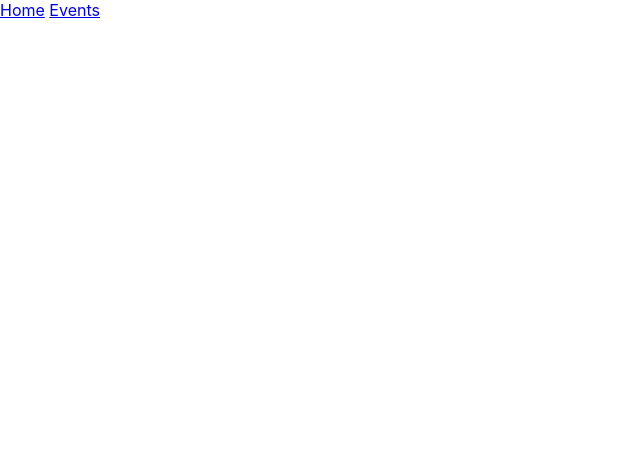
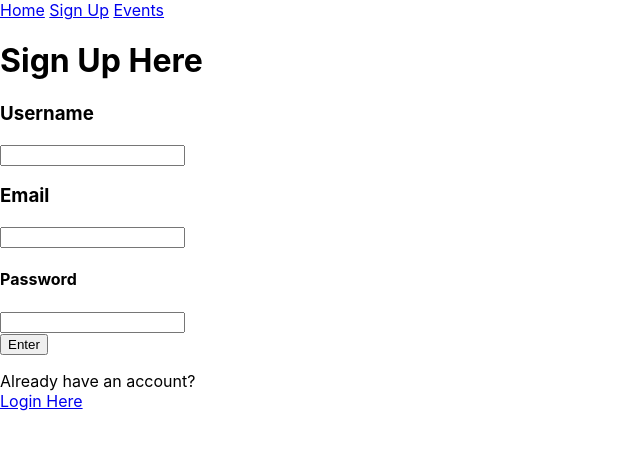
Before and after one commit to malcomowilla/my-events, a React (Create React App) app in the folder client/: page /signUp in a window 1280 px wide. Before the commit this address had no page. Shown: the top 450 px of the page, without its empty margins (0-640 px from the left). Built offline with nearby package versions, Linux system fonts and the light colour scheme; no server answers.

Commit message:
react auth

```diff
--- a/client/src/App.js
+++ b/client/src/App.js
@@ -4,10 +4,24 @@ import { Routes, Route } from "react-router-dom";
 import NavBar from "./components/NavBar";
 import EventList from "./components/EventList";
 import Home from "./components/Home";
+//REDUX
+import { useDispatch, useSelector } from "react-redux";
+import { useEffect } from "react";
+import { FetchEvents } from "./components/ServerActions"; //coz it's not the only component in EventActions
+import SignIn from "./components/SignIn";
+import SignUp from "./components/Signup";
+
+function App() {
+  const dispatch = useDispatch();
+  const events = useSelector((state) => state.events);
+  console.log(`events state variable:${events}`);
+
+  useEffect(() => {
+    dispatch(FetchEvents());
+  }, [dispatch]);
+  console.log(`events state variable:${events}`);
 
 
-
-function App() {
   return (
     <BrowserRouter>
       <NavBar/>
@@ -15,7 +29,8 @@ function App() {
 
         <Route path="/" element={<Home/>}></Route>
         <Route path="/events" element={<EventList/>}></Route>
-
+        <Route path="/signUp" element={<SignUp/>}></Route>
+        <Route path="/signIn" element={<SignIn/>}></Route>
       </Routes>
 
     </BrowserRouter>
--- /dev/null
+++ b/client/src/Reducers/UserReducer.js
@@ -0,0 +1,33 @@
+import { SIGNUP_REQUEST,SIGNUP_FAILURE,SIGNUP_SUCCESS } from "../components/ServerActions";
+
+
+  export const newUser = {
+    userDetails: null,
+    error: null,
+  };
+
+  const userReducer = (state = newUser, action) => {
+    switch (action.type) {
+      case SIGNUP_REQUEST:
+        return {
+          ...state,
+          error: null,
+        };
+      case SIGNUP_SUCCESS:
+        return {
+          ...state,
+          userDetails: action.payload,
+          error: null,
+        };
+      case SIGNUP_FAILURE:
+        return {
+          ...state,
+          userDetails: null,
+          error: action.payload,
+        };
+      default:
+        return state;
+    }
+  };
+
+  export default userReducer;
--- a/client/src/Reducers/rootReducers.js
+++ b/client/src/Reducers/rootReducers.js
@@ -1,10 +1,12 @@
 import { combineReducers } from '@reduxjs/toolkit';
 import EventReducer from './EventReducer';
+import userReducer from './UserReducer';
 //import other reducers here
 
 const rootReducer = combineReducers({
    // Add your reducers here
   // Add other reducers as needed
+  newUser: userReducer,
   events: EventReducer,
 });
 
--- a/client/src/components/EventList.js
+++ b/client/src/components/EventList.js
@@ -1,17 +1,13 @@
-import React, { useEffect } from "react";
-import { useDispatch, useSelector } from "react-redux";
-import {FetchEvents}  from "./ServerActions"; //coz it's not the only component in EventActions
+import React from "react";
+//import { useDispatch, useSelector } from "react-redux";
+//import {FetchEvents}  from "./ServerActions"; //coz it's not the only component in EventActions
+import { useSelector } from "react-redux";//used to accesses the variables stored in redux state
+
 
 const EventList = () => {
- // console.log("HI")
-  const dispatch = useDispatch();
   const events = useSelector((state) => state.events);
-  //console.log(`events state variable:${events}`);
 
-  useEffect(() => {
-    dispatch(FetchEvents());
-  }, [dispatch]);
-  console.log(`events state variable:${events}`);
+
 
   return (
     <div>
--- a/client/src/components/NavBar.js
+++ b/client/src/components/NavBar.js
@@ -6,6 +6,9 @@ const NavBar = () => {
     <>
      <Link to="/">
         Home
+     </Link>{" "}
+     <Link to="/signup">
+        Sign Up
      </Link>{" "}
      <Link to="/events">
         Events
--- a/client/src/components/ServerActions.js
+++ b/client/src/components/ServerActions.js
@@ -1,4 +1,8 @@
 //FetchEvents handles data fetch
+/*for user*/
+
+import { newUser } from "../Reducers/UserReducer";
+
 export const FetchEvents = () => async (dispatch) => {
     try {
       const eventsUrl = "https://event-manager-1mtv.onrender.com/events";
@@ -11,3 +15,34 @@ export const FetchEvents = () => async (dispatch) => {
       dispatch({ type: "FETCH_EVENTS_FAILURE", payload: error.message });
     }
 };
+//NewUser handles posting of a new user to the database
+export const SIGNUP_REQUEST = "SIGNUP_REQUEST";
+export const SIGNUP_SUCCESS = "SIGNUP_SUCCESS";
+export const SIGNUP_FAILURE = "SIGNUP_FAILURE";
+
+
+export const NewUser=()=> async (dispatch) => {
+  try {
+    const signUpUrl="https://localhost/signup" ;
+    const response = await fetch(signUpUrl, {
+      method: "POST",
+      headers: {
+        "Content-Type": "application/json",
+      },
+      body: JSON.stringify(newUser), // Convert the userData to JSON string and send it in the request body
+    });
+    if (response.ok) {
+
+
+      dispatch({ type: "SIGNUP_SUCCESS", payload: newUser });
+    } else {
+
+      dispatch({ type: "SIGNUP_FAILURE", payload: "Error signing up." });
+    }
+  } catch (error) {
+
+    dispatch({ type: "SIGNUP_FAILURE", payload: error.message });
+  }
+
+
+}
--- /dev/null
+++ b/client/src/components/SignIn.js
@@ -0,0 +1,4 @@
+const SignIn=()=>{
+
+}
+export default SignIn;
--- a/client/src/components/Signup.js
+++ b/client/src/components/Signup.js
@@ -1 +1,81 @@
 /* handles sign up for a ticketuser(customer) and event organiser*/
+//username,email
+import React, { useState } from "react";
+import { Link } from "react-router-dom";
+import { useDispatch } from "react-redux";
+import { SIGNUP_REQUEST } from "./ServerActions";
+
+export default function SignUp() {
+  const dispatch = useDispatch();
+
+
+  // Define state variables for form input
+  const [username, setUsername] = useState("");
+  const [email, setEmail] = useState("");
+  const [password, setPassword] = useState("");
+
+  function handleFormSubmit(event) {
+    console.log("Submit button clicked")
+    event.preventDefault();
+
+    const userDetails = {
+      username: username,
+      email: email,
+      password: password,
+    };
+    console.log(userDetails)
+
+
+    // Dispatch the newUser action with userDetails
+    dispatch({ type: SIGNUP_REQUEST ,payload: userDetails});
+  }
+return(
+    <>
+
+
+      <form
+        onSubmit={handleFormSubmit}
+        className="border w-96 rounded-lg shadow-lg p-4 flex flex-col gap-4"
+      >
+        <h1 className="text-center text-2xl text-rose-600">Sign Up Here</h1>
+        <h3 className="">Username</h3>
+        <div>
+          <input
+            type="text"
+            value={username}
+            onChange={(event) => setUsername(event.target.value)}
+
+          />
+        </div>
+        <h3>Email</h3>
+        <div>
+          <input
+            type="email"
+            value={email}
+            onChange={(event) => setEmail(event.target.value)}
+
+          />
+        </div>
+        <h4>Password</h4>
+        <div>
+          <input
+            type="password"
+            value={password}
+            onChange={(event) => setPassword(event.target.value)}
+
+          />
+        </div>
+        <button type="submit">
+          Enter
+        </button>
+        <p>
+          Already have an account?
+          <br />{" "}
+          <Link to="/signIn">
+            Login Here
+          </Link>
+        </p>
+      </form>
+    </>
+  );
+}
```
